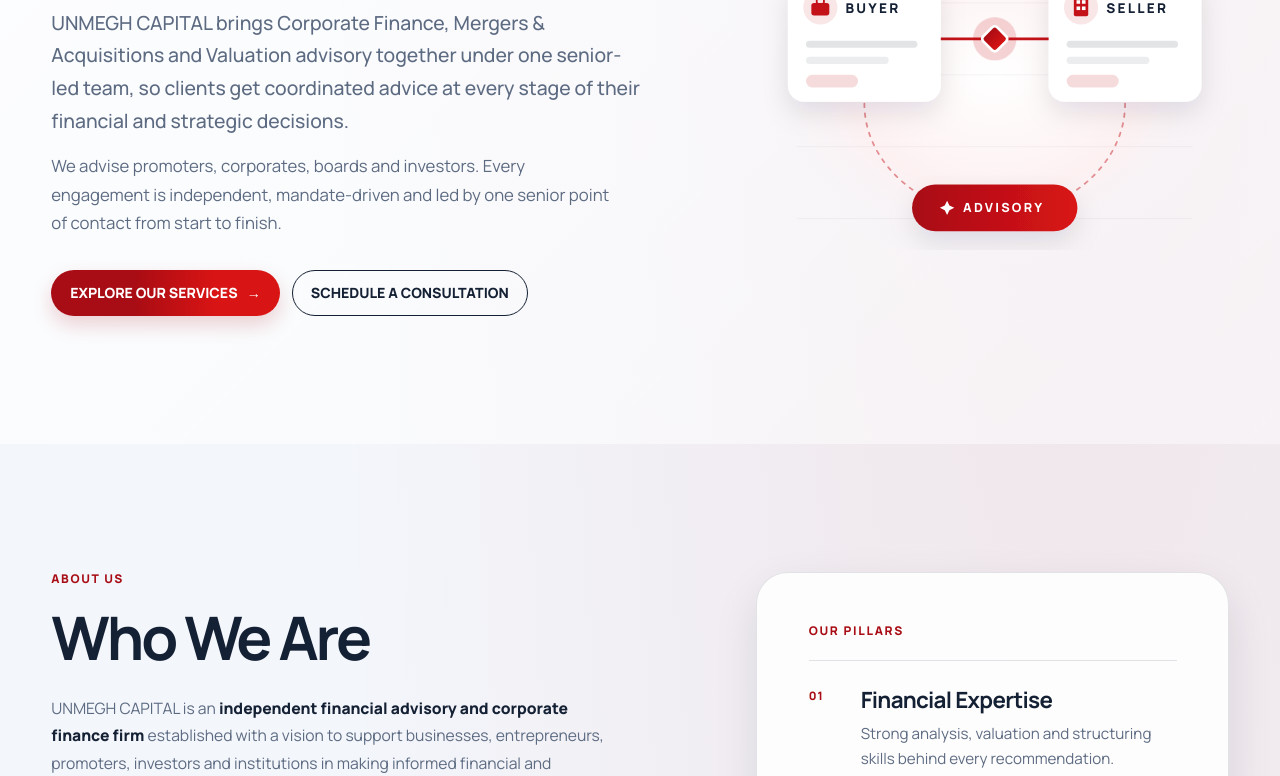
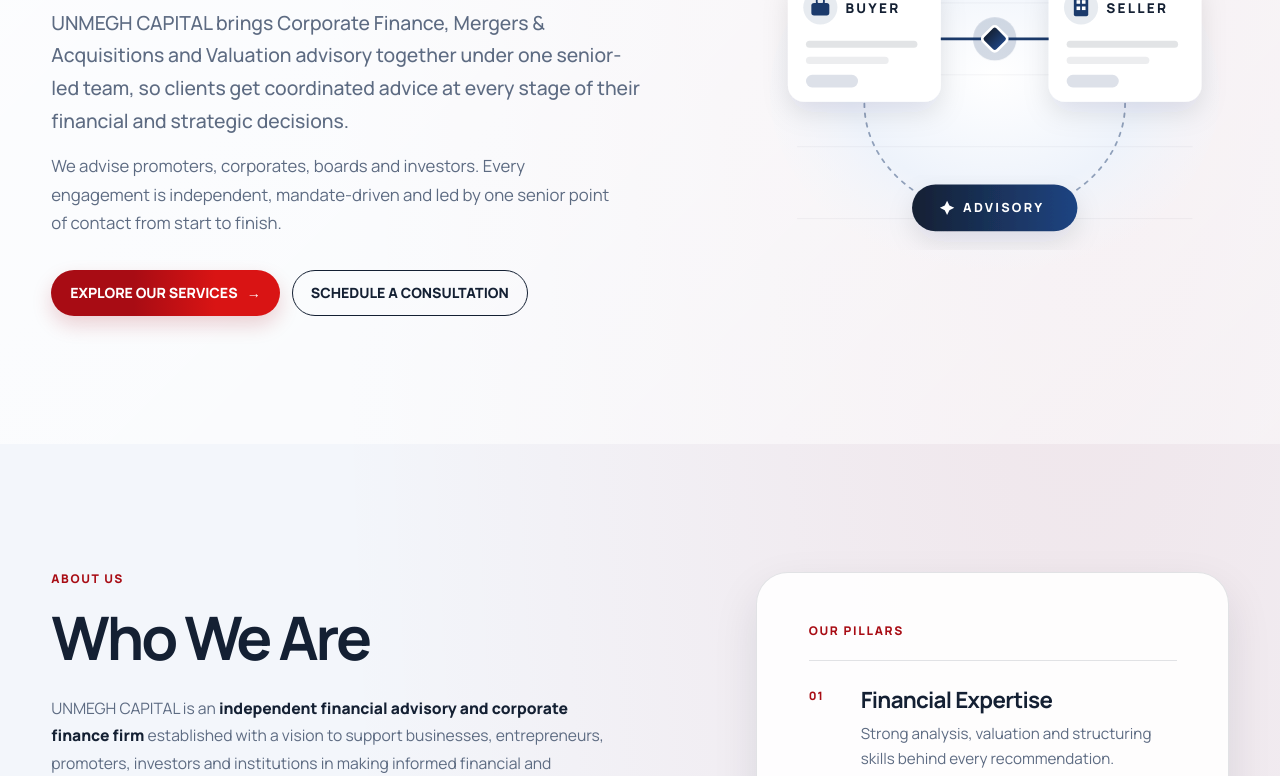
Before and after one commit to adityaunmegh/unmeghcapital, a plain HTML site: page index.html in a window 1280 px wide. Shown: the part 324-1100 px from the top of the page. Drawn offline with Linux system fonts and the light colour scheme; animation ran at ten frames a second.

Commit message:
Recolour the hero illustration from red to navy blue
Co-Authored-By: Claude Opus 5.5 <noreply@anthropic.com>
Claude-Session: https://claude.ai/code/session_01JH7xetkbMpwU1HwDGfB2HW

```diff
--- a/index.html
+++ b/index.html
@@ -60,12 +60,12 @@
               <defs>
                 <radialGradient id="hi-glow" cx="50%" cy="45%" r="55%">
                   <stop offset="0" stop-color="#ffffff" />
-                  <stop offset=".6" stop-color="#fdf1f2" />
+                  <stop offset=".6" stop-color="#eef3fb" />
                   <stop offset="1" stop-color="#f3f6fb" stop-opacity="0" />
                 </radialGradient>
                 <linearGradient id="hi-red" x1="0" y1="0" x2="1" y2="0">
-                  <stop offset="0" stop-color="#a80c14" />
-                  <stop offset="1" stop-color="#d91414" />
+                  <stop offset="0" stop-color="#142033" />
+                  <stop offset="1" stop-color="#1f4482" />
                 </linearGradient>
                 <filter id="hi-shadow" x="-20%" y="-20%" width="140%" height="160%">
                   <feDropShadow dx="0" dy="12" stdDeviation="14" flood-color="#142033" flood-opacity=".10" />
@@ -75,22 +75,22 @@
               <g stroke="#142033" stroke-opacity=".05">
                 <path d="M40 120H480M40 200H480M40 280H480M40 360H480" />
               </g>
-              <g fill="none" stroke="#c41219" stroke-opacity=".45" stroke-width="2" stroke-dasharray="4 7" stroke-linecap="round">
+              <g fill="none" stroke="#1b3a6b" stroke-opacity=".45" stroke-width="2" stroke-dasharray="4 7" stroke-linecap="round">
                 <path d="M115 232C115 300 180 345 218 348" />
                 <path d="M405 232C405 300 340 345 302 348" />
               </g>
-              <path class="hero-illustration__line" d="M200 160H320" fill="none" stroke="#c41219" stroke-width="3" stroke-linecap="round" />
-              <circle class="hero-illustration__pulse" cx="260" cy="160" r="10" fill="#c41219" />
+              <path class="hero-illustration__line" d="M200 160H320" fill="none" stroke="#1b3a6b" stroke-width="3" stroke-linecap="round" />
+              <circle class="hero-illustration__pulse" cx="260" cy="160" r="10" fill="#1b3a6b" />
               <rect x="249" y="149" width="22" height="22" rx="4" fill="url(#hi-red)" stroke="#ffffff" stroke-width="3" transform="rotate(45 260 160)" />
               <g filter="url(#hi-shadow)">
                 <rect x="30" y="90" width="170" height="140" rx="18" fill="#ffffff" />
                 <rect x="320" y="90" width="170" height="140" rx="18" fill="#ffffff" />
               </g>
-              <circle cx="66" cy="125" r="19" fill="#c41219" fill-opacity=".1" />
-              <rect x="56" y="120" width="20" height="14" rx="3" fill="#c41219" />
-              <rect x="62" y="115" width="8" height="6" rx="2" fill="none" stroke="#c41219" stroke-width="2" />
-              <circle cx="356" cy="125" r="19" fill="#c41219" fill-opacity=".1" />
-              <rect x="348" y="113" width="16" height="22" rx="2" fill="#c41219" />
+              <circle cx="66" cy="125" r="19" fill="#1b3a6b" fill-opacity=".1" />
+              <rect x="56" y="120" width="20" height="14" rx="3" fill="#1b3a6b" />
+              <rect x="62" y="115" width="8" height="6" rx="2" fill="none" stroke="#1b3a6b" stroke-width="2" />
+              <circle cx="356" cy="125" r="19" fill="#1b3a6b" fill-opacity=".1" />
+              <rect x="348" y="113" width="16" height="22" rx="2" fill="#1b3a6b" />
               <g fill="#ffffff"><rect x="351" y="117" width="4" height="4" /><rect x="357" y="117" width="4" height="4" /><rect x="351" y="124" width="4" height="4" /><rect x="357" y="124" width="4" height="4" /></g>
               <g fill="#142033" font-size="15" font-weight="800" letter-spacing="2.5">
                 <text x="94" y="131">BUYER</text>
@@ -102,8 +102,8 @@
                 <rect x="340" y="162" width="124" height="8" rx="4" fill-opacity=".12" />
                 <rect x="340" y="180" width="92" height="8" rx="4" fill-opacity=".08" />
               </g>
-              <rect x="50" y="200" width="58" height="14" rx="7" fill="#c41219" fill-opacity=".15" />
-              <rect x="340" y="200" width="58" height="14" rx="7" fill="#c41219" fill-opacity=".15" />
+              <rect x="50" y="200" width="58" height="14" rx="7" fill="#1b3a6b" fill-opacity=".15" />
+              <rect x="340" y="200" width="58" height="14" rx="7" fill="#1b3a6b" fill-opacity=".15" />
               <g filter="url(#hi-shadow)">
                 <rect x="168" y="322" width="184" height="52" rx="26" fill="url(#hi-red)" />
               </g>
```
